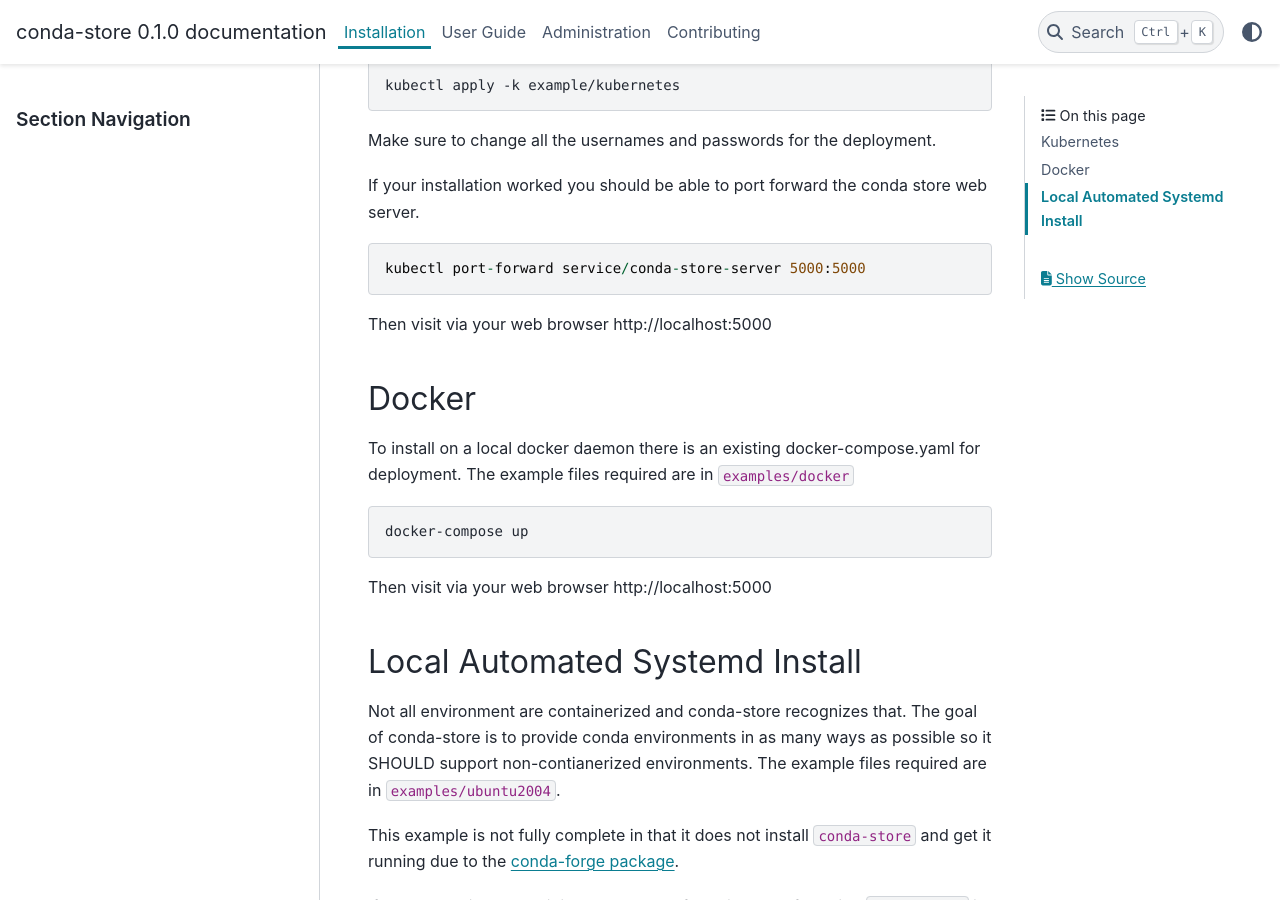
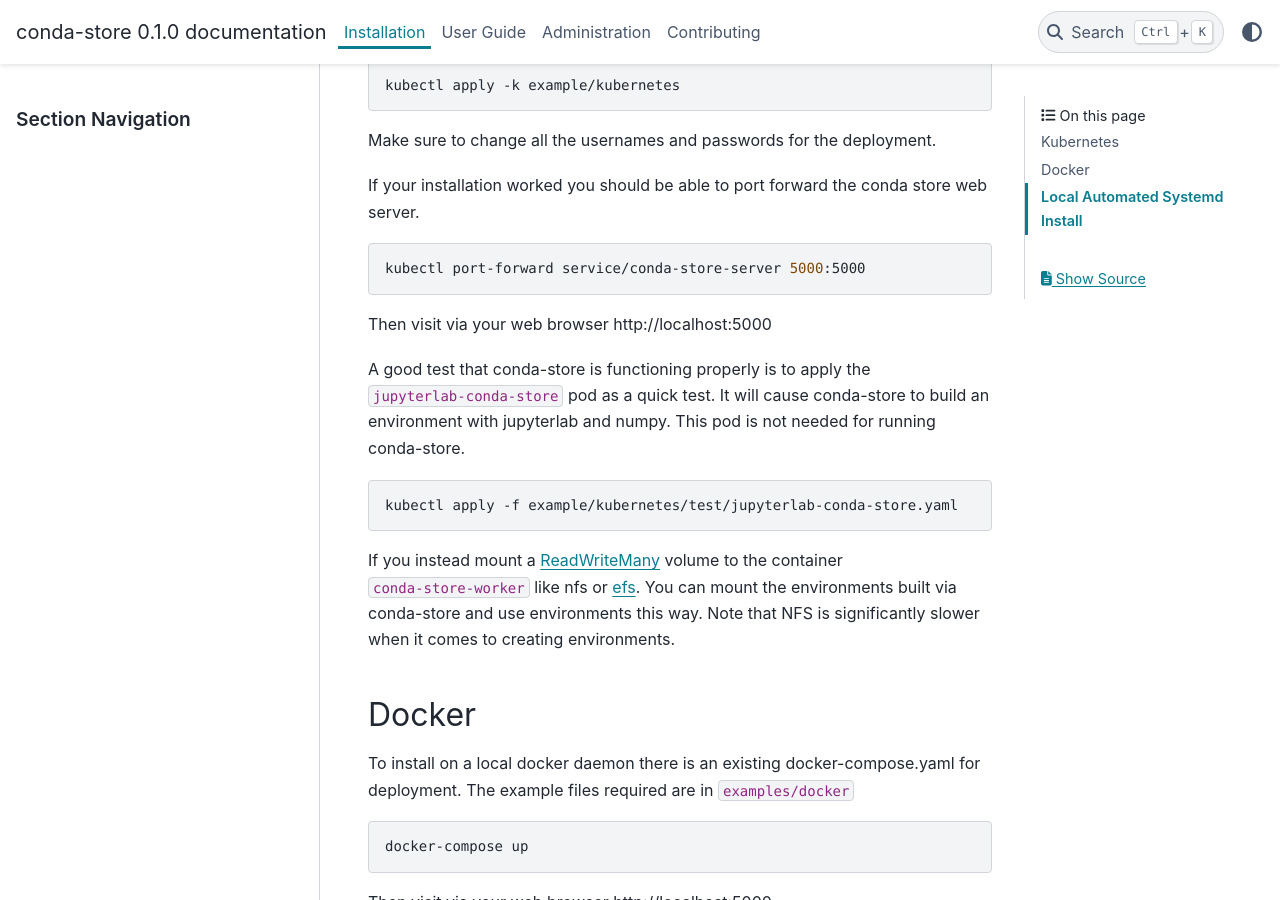
Before and after one commit to conda-incubator/conda-store, a Sphinx documentation site: the page built from docs/installation.md, in a window 1280 px wide and 900 px high, scrolled down 1143 px. Built offline with Sphinx 7.4.7 and the PyData theme 0.15.4, drawn with Linux system fonts in a browser that asks for light colours.

Commit message:
Adding docs on quickly testing the install

````diff
--- a/docs/installation.md
+++ b/docs/installation.md
@@ -38,12 +38,27 @@
 If your installation worked you should be able to port forward the
 conda store web server.
 
-```
+```shell
 kubectl port-forward service/conda-store-server 5000:5000
 ```
 
 Then visit via your web browser http://localhost:5000
 
+A good test that conda-store is functioning properly is to apply the
+`jupyterlab-conda-store` pod as a quick test. It will cause
+conda-store to build an environment with jupyterlab and numpy. This
+pod is not needed for running conda-store.
+
+```shell
+kubectl apply -f example/kubernetes/test/jupyterlab-conda-store.yaml
+```
+
+If you instead mount a
+[ReadWriteMany](https://kubernetes.io/docs/concepts/storage/persistent-volumes/)
+volume to the container `conda-store-worker` like nfs or
+[efs](https://aws.amazon.com/efs/). You can mount the environments
+built via conda-store and use environments this way. Note that NFS is
+significantly slower when it comes to creating environments.
 
 ## Docker
 
````
